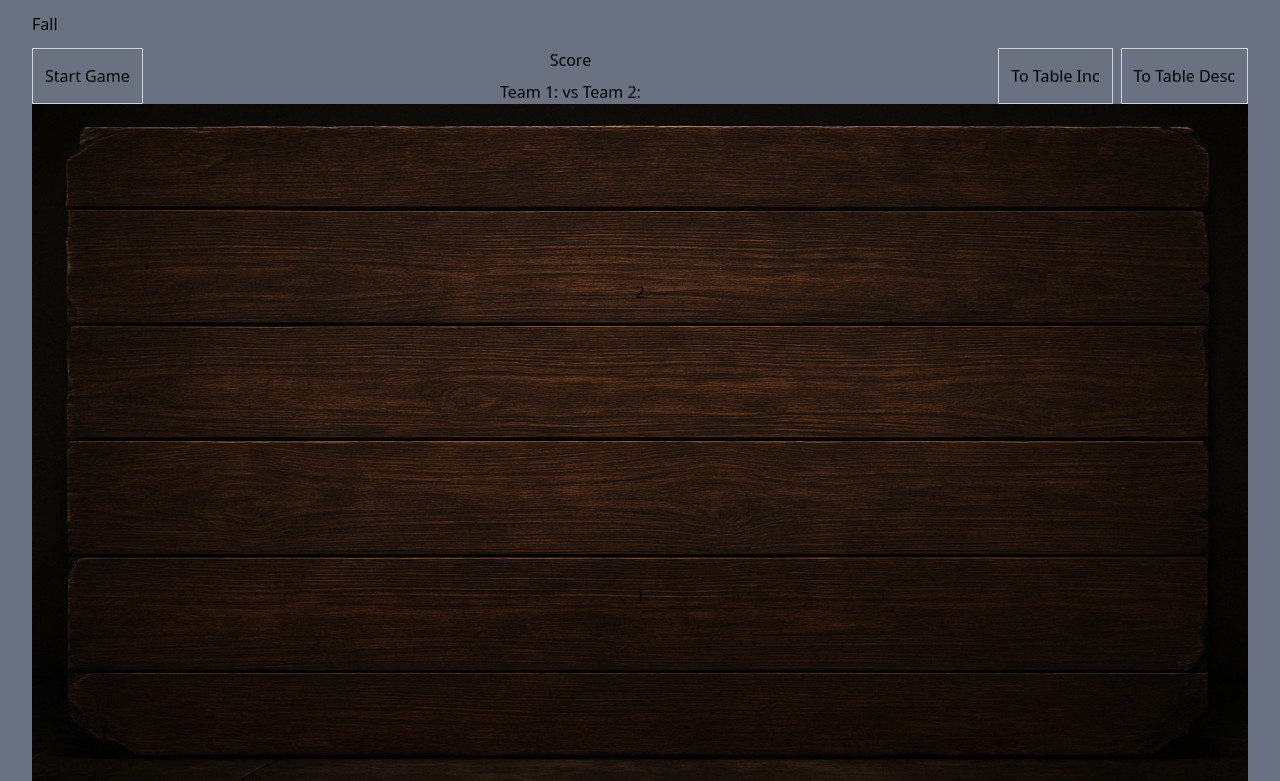
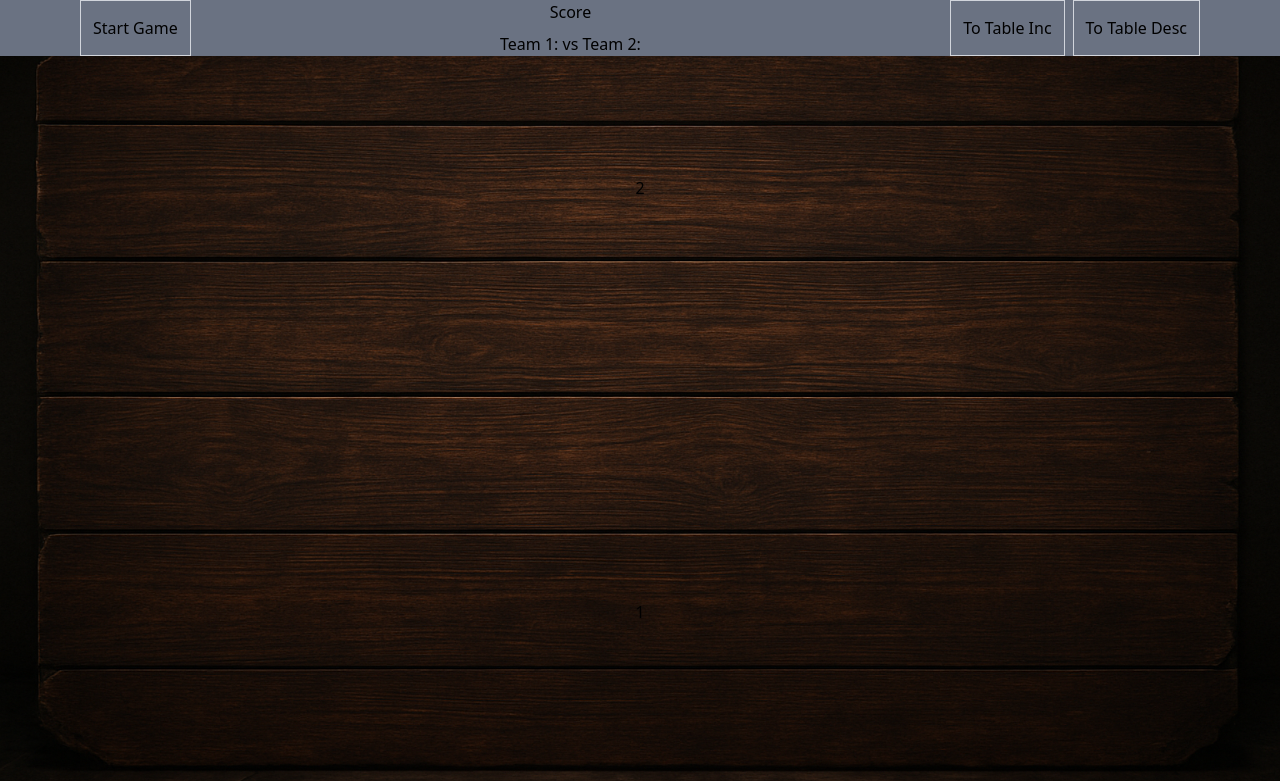
Before and after one commit to Donkijote/fall, a React (Vite) app: page / in a window 1280 px wide. Shown: the top 781 px of the page. Built offline with nearby package versions, Linux system fonts and the light colour scheme; the HTML template or start-up script is replaced by a standard one.

Commit message:
style: add minor layout adjustment

```diff
--- a/src/App.css
+++ b/src/App.css
@@ -0,0 +1,3 @@
+html, body {
+  overflow: hidden;
+}
--- a/src/App.tsx
+++ b/src/App.tsx
@@ -1,7 +1,6 @@
 import { useEffect } from "react";
 
 import { useGameStore } from "@/application/store/gameStore";
-import { CardList } from "@/infrastructure/ui/components/card/CardList";
 import { Players } from "@/infrastructure/ui/components/player/Players";
 import { Table } from "@/infrastructure/ui/components/table/Table";
 
@@ -20,13 +19,12 @@ function App() {
   }, [state, service]);
 
   return (
+    <div data-testid={"App"}>
       <div
-      data-testid={"App"}
         className={
-        "px-8 py-3 bg-red-500 sm:bg-blue-500 md:bg-green-500 lg:bg-amber-500 xl:bg-gray-500 2xl:bg-purple-500"
+          "top-0 px-20 bg-red-500 sm:bg-blue-500 md:bg-green-500 lg:bg-amber-500 xl:bg-gray-500 2xl:bg-purple-500 3xl:bg-pink-500 fixed z-10 w-full"
         }
       >
-      <h1 className={"mb-3"}>Fall</h1>
         <div className={"gap-2 flex flex-row justify-between"}>
           <div className={"gap-2 flex"}>
             <button
@@ -41,7 +39,8 @@ function App() {
           <div className={"gap-2 flex flex-col items-center"}>
             <span>Score</span>
             <span>
-            Team 1: {state.scores.values[1]} vs Team 2: {state.scores.values[2]}
+              Team 1: {state.scores.values[1]} vs Team 2:{" "}
+              {state.scores.values[2]}
             </span>
           </div>
           <div className={"gap-2 flex"}>
@@ -63,10 +62,10 @@ function App() {
             </button>
           </div>
         </div>
+      </div>
       <Table>
         <Players />
       </Table>
-      <CardList />
     </div>
   );
 }
--- a/src/index.css
+++ b/src/index.css
@@ -1,3 +1,7 @@
 @import "tailwindcss";
 
 @tailwind utilities;
+
+@theme {
+  --breakpoint-3xl: 120rem;
+}
--- a/src/infrastructure/ui/components/player/Players.tsx
+++ b/src/infrastructure/ui/components/player/Players.tsx
@@ -77,6 +77,7 @@ export const Players = () => {
                 <div className={clsx("w-50 h-50 absolute z-0", positions.deck)}>
                   {deck.map((card, index) => (
                     <Card
+                      key={card.suit + card.rank + index}
                       rank={card.rank}
                       suit={card.suit}
                       faceDown={true}
--- a/src/infrastructure/ui/components/table/Table.tsx
+++ b/src/infrastructure/ui/components/table/Table.tsx
@@ -15,7 +15,7 @@ export const Table = ({ children }: { children: ReactNode }) => {
   const { table } = useGameStoreState();
 
   return (
-    <div className={"relative h-[calc(100vh-120px)] w-full"}>
+    <div className={"relative h-[calc(100dvh)] w-full"}>
       {TableStyles[randomIndex]}
       <div
         className={
--- a/tailwind.config.ts
+++ b/tailwind.config.ts
@@ -1,5 +1,12 @@
-// tailwind.config.js
-/** @type {import('tailwindcss').Config} */
+// @ts-expect-error: Could not find a declaration file for module 'tailwindcss/defaultTheme'.
+import defaultTheme from "tailwindcss/defaultTheme";
+
 export default {
   content: ["./src/**/*.{ts,tsx,mdx}"],
+  theme: {
+    screens: {
+      "3xl": "120rem",
+      ...defaultTheme.screens,
+    },
+  },
 };
```
Lines whose indentation alone changed are shown as unchanged.
